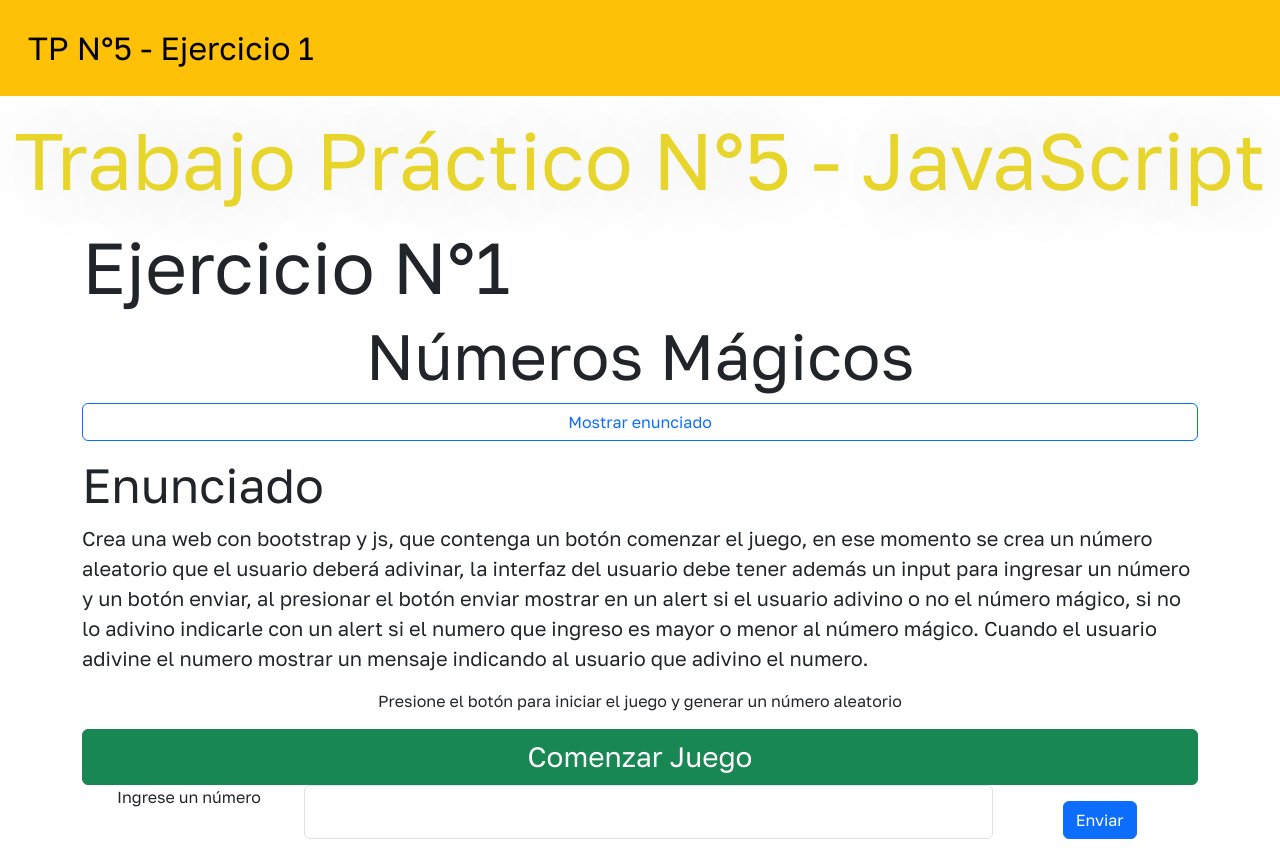
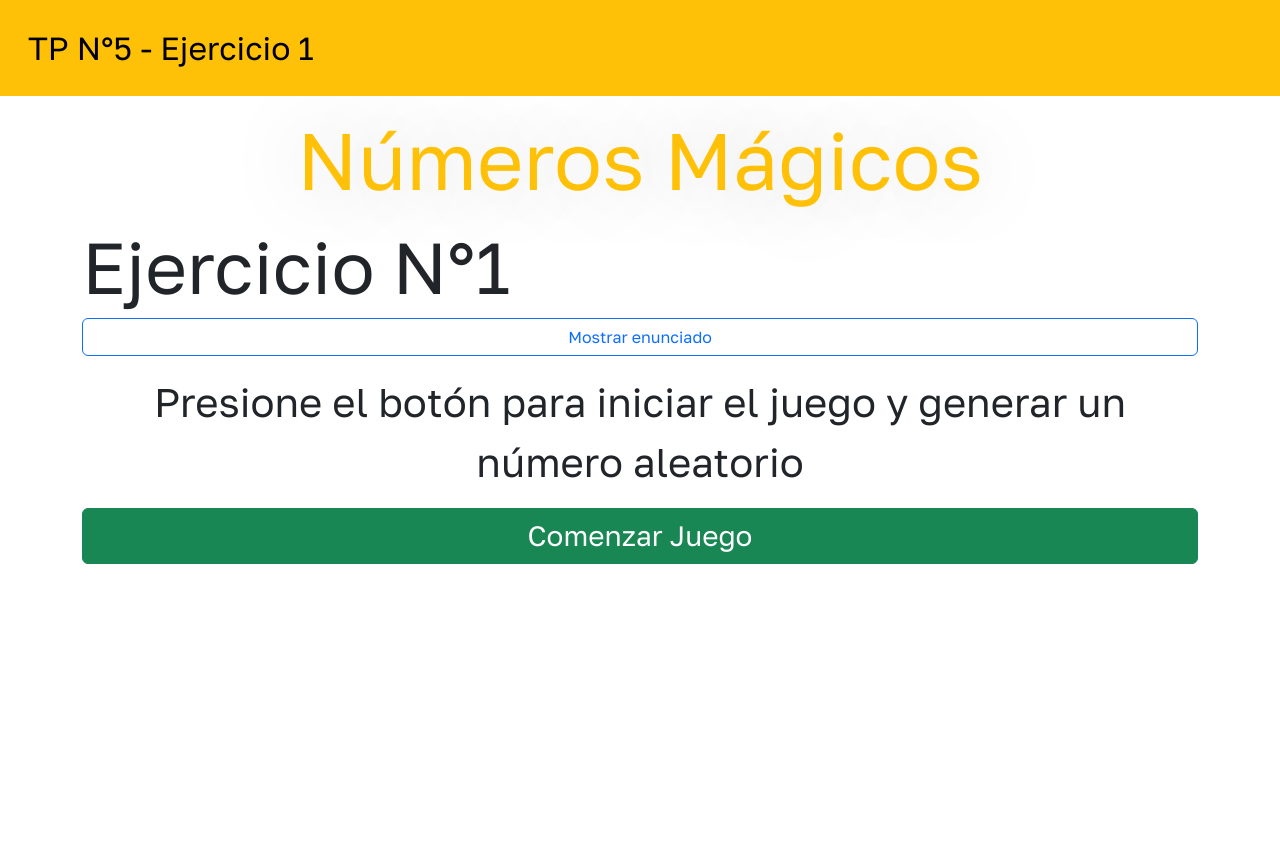
Before and after one commit to LucianoAngeleri/RollingCode-TP5-Ejercicio1-JS, a plain HTML site: page index.html in a window 1280 px wide. After the commit the page ends 800 px from the top, so only its background shows below. Drawn offline with nearby package versions, Linux system fonts and the light colour scheme.

Commit message:
Se mejoró el formulario y se corrigió el collapse del enunciado

```diff
--- a/css/style.css
+++ b/css/style.css
@@ -3,7 +3,5 @@
     font-family: 'Golos Text', sans-serif;
 }
 h1{
-    color: rgb(232, 213, 44);
-    text-align: center;
     text-shadow: 0 0 5rem rgba(0, 0, 0, 0.204);
 }
--- a/index.html
+++ b/index.html
@@ -22,18 +22,17 @@
         <a class="navbar-brand p-3 fs-2" href="./index.html">TP N°5 - Ejercicio 1</a>
       </div>
     </nav>
-    <h1 class="display-1 my-3">Trabajo Práctico N°5 - JavaScript</h1>
+    <h1 class="display-1 my-3 text-warning text-center">Números Mágicos</h1>
   </header>
   <main>
     <section class="container">
       <h2 class="display-2">Ejercicio N°1</h2>
       <div class="text-center d-flex flex-column">
-        <h3 class="display-3 ">Números Mágicos</h3>
-        <a class="btn btn-outline-primary" data-bs-toggle="collapse" href="#btnMostrarEnunciado" role="button" aria-expanded="false" aria-controls="btnMostrarEnunciado">
+        <button class="btn btn-outline-primary" type="button" data-bs-toggle="collapse" data-bs-target="#btnMostrarEnunciado" aria-expanded="false" aria-controls="btnMostrarEnunciado">
           Mostrar enunciado
-        </a>
+        </button>
       </div>
-      <div class="my-3" id="btnMostrarEnunciado">
+      <div class="my-3 collapse" id="btnMostrarEnunciado">
         <h4 class="display-5">Enunciado</h4>
         <p class="lead">Crea una web con bootstrap y js, que contenga un botón comenzar el juego, en ese momento se crea un número aleatorio que el usuario deberá adivinar, la interfaz del usuario debe tener además un input para ingresar un número y un botón enviar, al presionar el botón enviar mostrar en un alert si el usuario adivino o no el número mágico, si no lo adivino indicarle con un alert si el numero que ingreso es mayor o menor al número mágico.
           Cuando el usuario adivine el numero mostrar un mensaje indicando al usuario que adivino el numero.
@@ -41,20 +40,21 @@
       </div>
     </section>
     <section class="container">
-      <div class="text-center d-flex flex-column">
-        <p class="text-center"> Presione el botón para iniciar el juego y generar un número aleatorio</p>
+      <div class="text-center d-flex flex-column py-3">
+        <p class="text-center fs-1">Presione el botón para iniciar el juego y generar un número aleatorio</p>
         <button class="btn btn-success fs-3" type="button" id="btnInicio">Comenzar Juego</button>
       </div>
-      <form class="text-center row g-3 py-3">
-        <div class="col-10 row">
-          <label class="form-label col-3" for="inputNumero">Ingrese un número</label>
-          <input class="form-control col" type="number" name="inputNumero">
-        </div>
-        <div class="col">
-        <button class="btn btn-primary" type="submit">Enviar</button>
-        </div>
-
-      </form>
+      <div class="invisible" id="contenedorJuego">
+        <form class="text-center row">
+          <div class="col row">
+            <label class="form-label col-5" for="inputNumero">Ingrese un número:</label>
+            <input class="form-control col" type="number" name="inputNumero" placeholder="1 al 10" required>
+          </div>
+          <div class="col-2">
+            <button class="btn btn-primary h-100" type="submit">Enviar</button>
+          </div>
+        </form>
+      </div>
     </section>
   </main>
   <script src="https://cdn.jsdelivr.net/npm/bootstrap@5.3.0-alpha1/dist/js/bootstrap.bundle.min.js"
--- a/js/app.js
+++ b/js/app.js
@@ -1,5 +1,5 @@
 let btnInicio = document.getElementById("btnInicio")
-console.log(btnInicio)
+let contenedorJuego = document.getElementById("contenedorJuego")
 btnInicio.addEventListener("click",mostrarForm)
 let inputNumero = document.getElementsByName("inputNumero")
 
@@ -10,4 +10,6 @@ function mostrarForm(){
     numeroAleatorio = Math.floor(Math.random() * 10)
     btnInicio.innerHTML = "Volver a comenzar"
     btnInicio.className = "btn btn-danger fs-3"
+    contenedorJuego.className = "visible"
+
 }
```
